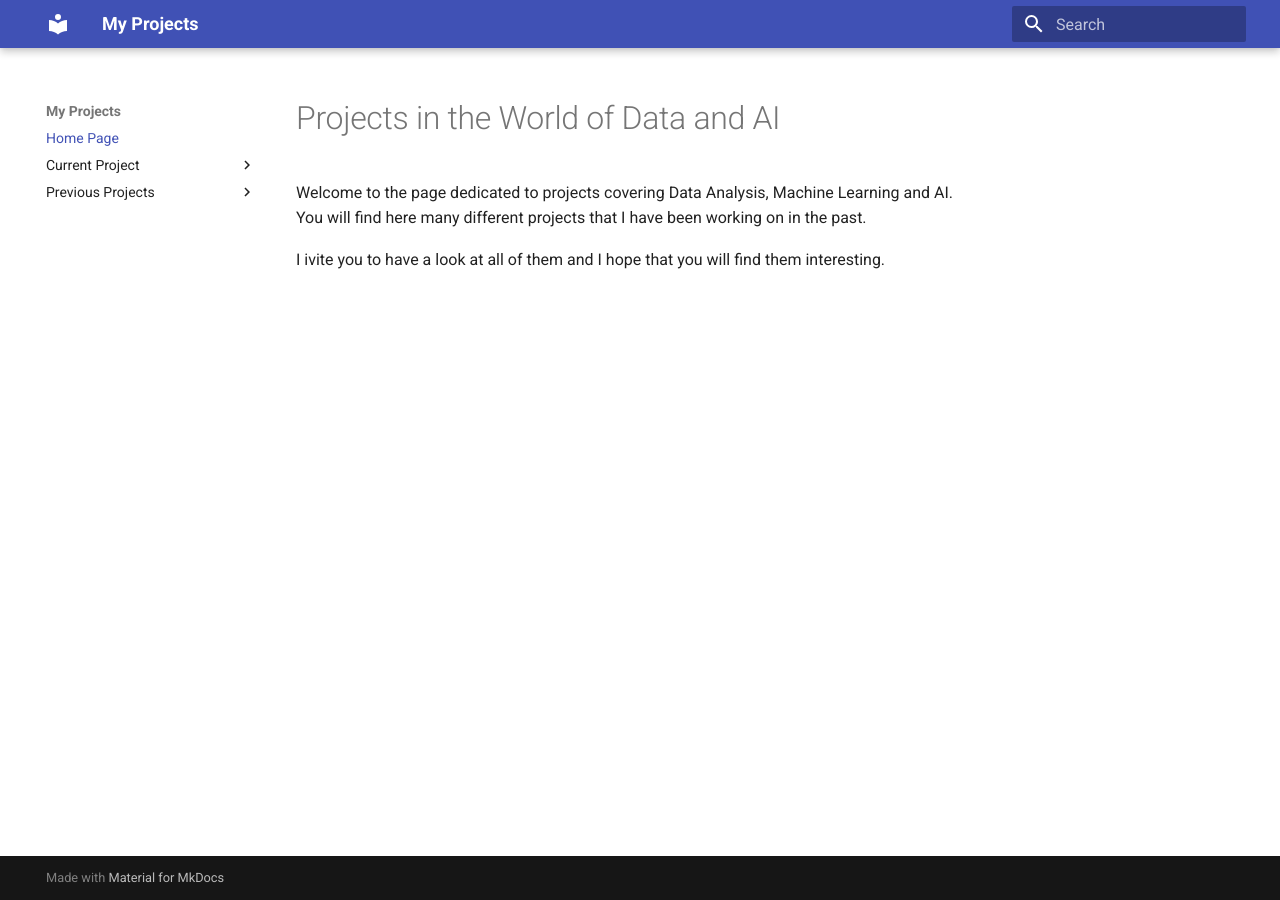
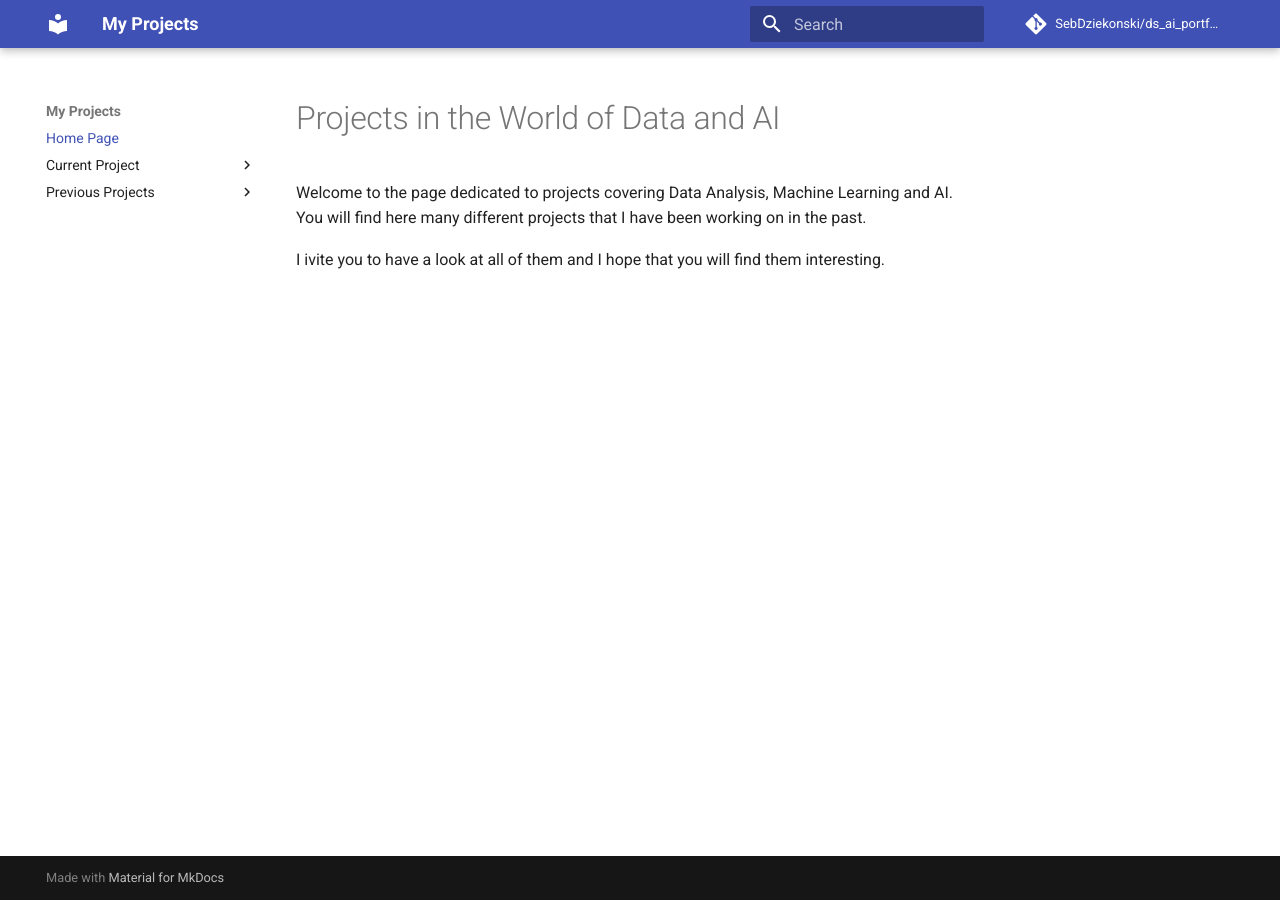
Before and after one commit to SebDziekonski/ds_ai_portfolio, an MkDocs documentation site: the page built from docs/index.md, in a window 1280 px wide. Built offline with MkDocs 1.6.1 and Material for MkDocs 9.7.7, drawn with Linux system fonts in a browser that asks for light colours; comment, search, counter and statistics services are not loaded.

```diff
--- a/mkdocs.yml
+++ b/mkdocs.yml
@@ -2,6 +2,9 @@
 site_author: Sebastian Dziekonski
 site_description: >-
     My Portfolio containing projects of my jurney with Data Science and AI!
+
+repo_name: SebDziekonski/ds_ai_portfolio
+repo_url: https://github.com/SebDziekonski/ds_ai_portfolio.git
 
 theme:
   name: material
```
Also changed, not shown: 1 other file.
